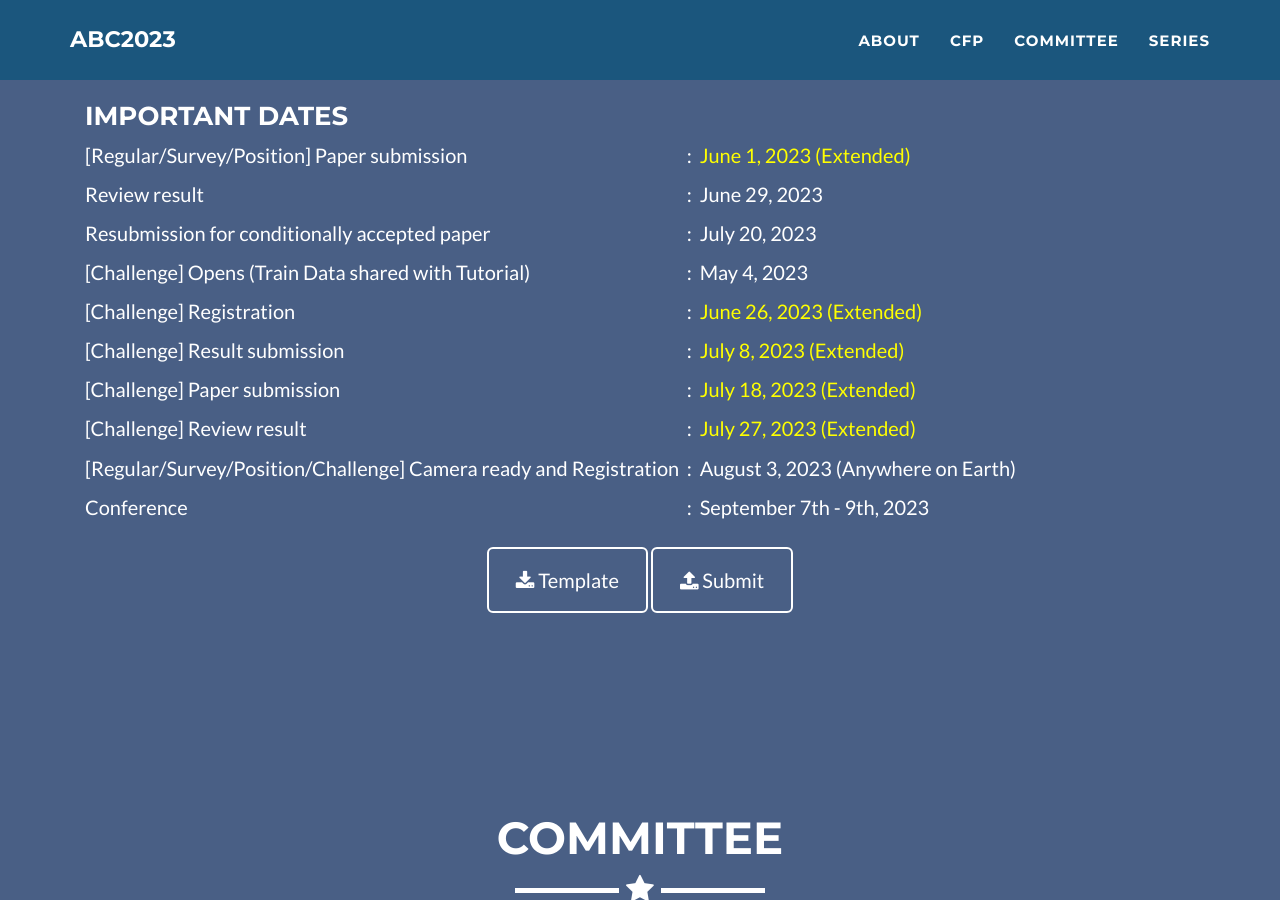
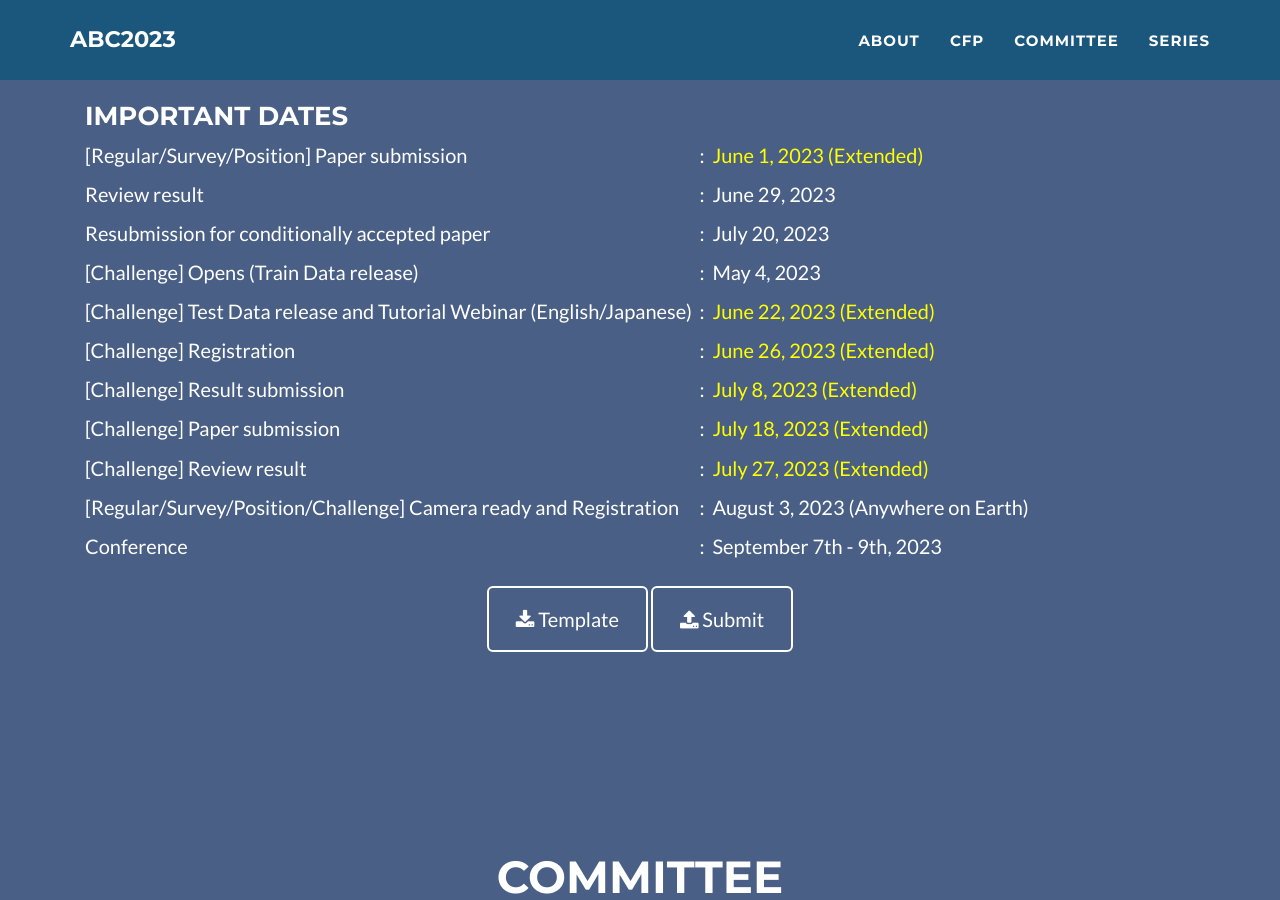
Before and after one commit to abc-research/abc-research.github.io, a Jekyll site: the page built from index.html, in a window 1280 px wide and 900 px high, scrolled down 3010 px. Built offline with Jekyll 4.4.1, drawn with Linux system fonts in a browser that asks for light colours.

Commit message:
Update _config.yml

```diff
--- a/_config.yml
+++ b/_config.yml
@@ -571,10 +571,12 @@ cfp:
 #      date: July 6, 2023
 #      date: July 13, 2023
       date: July 20, 2023
-    - name: "[Challenge] Opens (Train Data shared with Tutorial)"
+    - name: "[Challenge] Opens (Train Data release)"
       date: May 4, 2023
+    - name: "[Challenge] Test Data release and Tutorial Webinar (English/Japanese)"
+      date: <span style="color:yellow">June 22, 2023 (Extended)</span>
     - name: "[Challenge] Registration"
-#      date: June 15, 2023
+#      date: June 15, 2023 shared with Tutorial
       date: <span style="color:yellow">June 26, 2023 (Extended)</span>
 #    - name: "[Challenge] Application Close"
 #      date: July 15th, 2022
```
